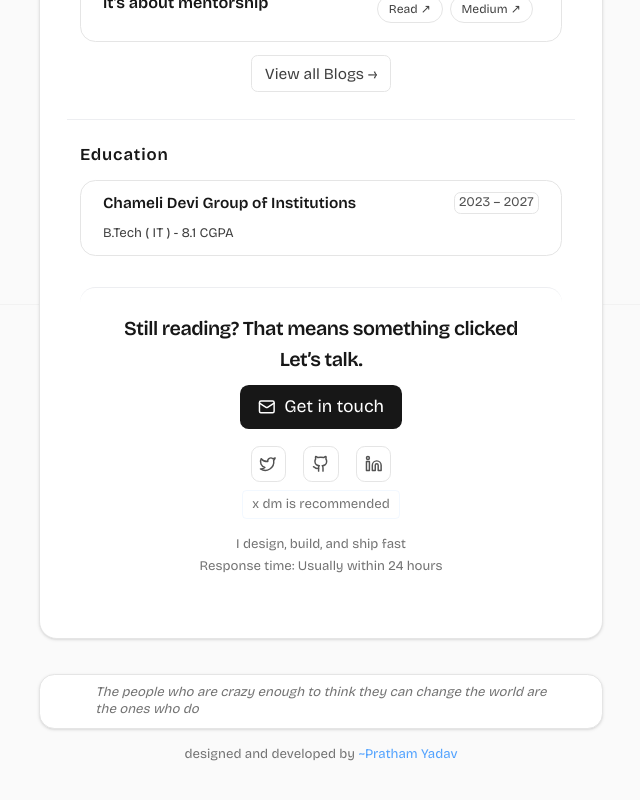
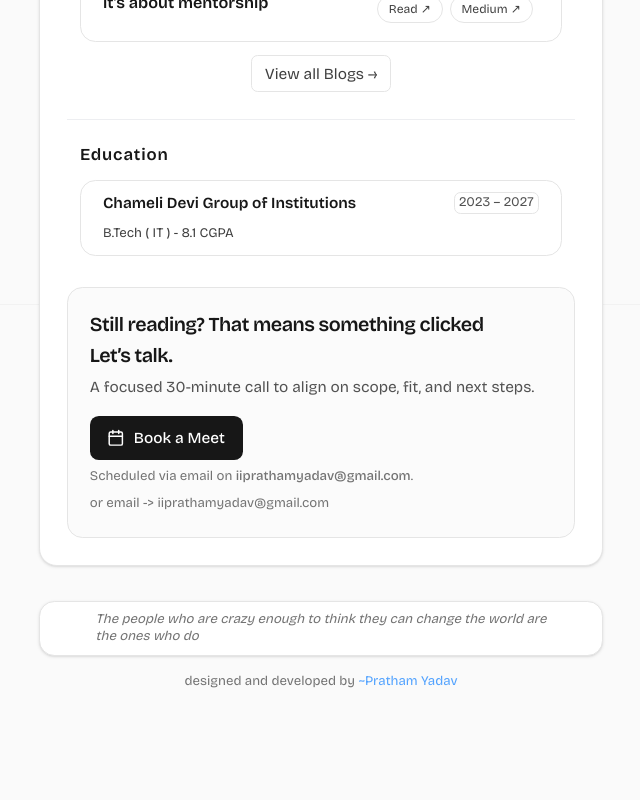
Before and after one commit to insanekrishnna/pratham_portfoilio, a Next.js app: page / in a window 1280 px wide. Shown: the part 3216-4016 px from the top of the page, without its empty margins (319-959 px from the left). Built offline with nearby package versions, Linux system fonts and the light colour scheme.

Commit message:
Meet scheduling upadation

```diff
--- a/app/page.tsx
+++ b/app/page.tsx
@@ -1,5 +1,5 @@
 import Link from "next/link";
-import { Github, Linkedin, Twitter, Mail } from "lucide-react";
+import { Github, Linkedin, Twitter, Mail, Calendar } from "lucide-react";
 import { Avatar, AvatarFallback, AvatarImage } from "@/components/ui/avatar";
 import { Button } from "@/components/ui/button";
 import Image from "next/image";
@@ -462,84 +462,42 @@ export default function Page() {
               </section>
             </SlideUp>
 
-            {/* Get in Touch */}
+                        {/* Book a Meet */}
             <SlideUp delay={0.3}>
-              <section className="mt-4 text-center p-5 m-3 box-shadow-sm rounded-xl section-divider pt-6">
+              <section id="book-a-meet" className="mt-4 rounded-xl border border-neutral-200 bg-neutral-50/70 p-5 dark:border-neutral-800 dark:bg-neutral-900/30">
                 <FadeInText delay={0.1}>
                   <h2 className="text-lg font-semibold tracking-tight text-neutral-900 dark:text-neutral-50">
-                    Still reading? That means something clicked <br /> Let’s talk. <br />
-
-
-
+                    Still reading? That means something clicked <br />
+Let’s talk.
                   </h2>
-                </FadeInText>
-
-
-                {/* CTAs */}
-                <SlideInLeft delay={0.1}>
-
-                  <div className="mt-2 flex flex-wrap items-center justify-center gap-1 sm:gap-2">
-                    <a
-                      href="mailto:iiprathamyadav@gmail.com"
-                      target="_blank"
-                      className="inline-flex items-center gap-2 rounded-md bg-neutral-900 px-4 py-2 text-white hover:bg-neutral-800 "
-                      aria-label="Get in touch via email"
-                    >
-                      <Mail className="h-4 w-4 bg-light" />
-                      <span>Get in touch</span>
-                    </a>
-
-                  </div>
-
-                </SlideInLeft>
-
-                {/* Social row */}
-                <SlideInRight delay={0.1}>
-                  <div className="mt-4 flex items-center justify-center gap-2 sm:gap-4 text-neutral-600 dark:text-neutral-300">
-                    <a
-                      href="https://x.com/insanekrishnaa"
-                      target="_blank"
-                      rel="noreferrer"
-                      aria-label="Twitter"
-                      className="inline-flex h-8 w-8 items-center justify-center rounded-md border border-neutral-200 hover:bg-neutral-50 dark:border-neutral-800 dark:hover:bg-neutral-900"
-                    >
-                      <Twitter className="h-4 w-4" />
-                    </a>
-                    <a
-                      href="https://github.com/insanekrishnna"
-                      target="_blank"
-                      rel="noreferrer"
-                      aria-label="GitHub"
-                      className="inline-flex h-8 w-8 items-center justify-center rounded-md border border-neutral-200 hover:bg-neutral-50 dark:border-neutral-800 dark:hover:bg-neutral-900"
-                    >
-                      <Github className="h-4 w-4" />
-                    </a>
-                    <a
-                      href="https://www.linkedin.com/in/prathamyadavv/"
-                      aria-label="Open LinkedIn"
-                      className="inline-flex h-8 w-8 items-center justify-center rounded-md border border-neutral-200 hover:bg-neutral-50 dark:border-neutral-800 dark:hover:bg-neutral-900"
-                    >
-                      <Linkedin className="h-4 w-4" />
-                    </a>
-                  </div>
-                </SlideInRight>
-
-                {/* Availability + response time */}
-                <FadeInText delay={0.1}>
-                   <p className="mx-auto mt-2 max-w-xl text-xs text-neutral-500 dark:text-neutral-200 rounded  px-2 py-1 inline-block border border-blue-200/20">
-                    {
-                      "x dm is recommended "
-                    }
-                  </p>
-                  <p className="mt-4 text-xs text-neutral-500 dark:text-neutral-400">
-                    I design, build, and ship fast
-                  </p>
-                  <p className="mt-1 text-xs text-neutral-500 dark:text-neutral-400">
-                    Response time: Usually within  24 hours
+                  <p className="mt-1 text-sm text-neutral-600 dark:text-neutral-300">
+                    A focused 30-minute call to align on scope, fit, and next steps.
                   </p>
                 </FadeInText>
 
-                {/* Divider before footer */}
+                <div className="mt-4">
+                  <a
+                    href="https://calendly.com/iiprathamyadav/30min"
+                    target="_blank"
+                    rel="noreferrer"
+                    className="inline-flex w-full items-center justify-center gap-2 rounded-md bg-neutral-900 px-4 py-2.5 text-sm font-medium text-white hover:bg-neutral-800 dark:bg-neutral-100 dark:text-neutral-900 dark:hover:bg-neutral-200 sm:w-auto"
+                    aria-label="Book a 30-minute meeting on Calendly"
+                  >
+                    <Calendar className="h-4 w-4" />
+                    Book a  Meet
+                  </a>
+
+                  <p className="mt-2 text-xs text-neutral-500 dark:text-neutral-400">
+                    Scheduled via email on{" "}
+                    <span className="font-medium">iiprathamyadav@gmail.com</span>.
+                  </p>
+                  <a
+                    href="mailto:iiprathamyadav@gmail.com"
+                    className="mt-2 inline-flex text-xs text-neutral-500 hover:text-neutral-700 dark:text-neutral-400 dark:hover:text-neutral-200"
+                  >
+                    or email -&gt; iiprathamyadav@gmail.com
+                  </a>
+                </div>
               </section>
             </SlideUp>
           </div>
```
